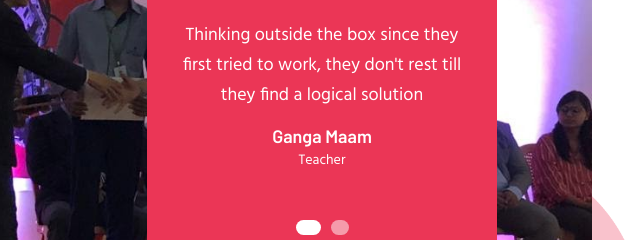
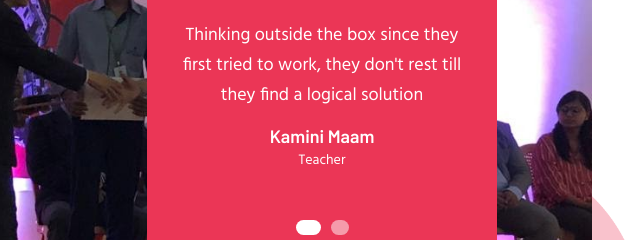
Before and after one commit to add-the-tea-yen/Annihilators-Stock, a plain HTML site: page index.html in a window 1280 px wide. Shown: the part 4680-4920 px from the top of the page, 603-1243 px from the left. Drawn offline with Linux system fonts and the light colour scheme; files whose address does not match are found by name; a web font is replaced by a local one.

Commit message:
testimonails updat-1

```diff
--- a/index.html
+++ b/index.html
@@ -420,7 +420,7 @@
                                 </div>
                                 <div class="testimonial-content mt-20">
                                     <p>Thinking outside the box since they first tried to work, they don't rest till they find a logical solution</p>
-                                    <h5 class="testimonial-name mt-15">Ganga Maam</h5>
+                                    <h5 class="testimonial-name mt-15">Kamini Maam</h5>
                                     <span class="sub-title">Teacher</span>
                                 </div>
                             </div> <!-- single-testimonial -->
```
